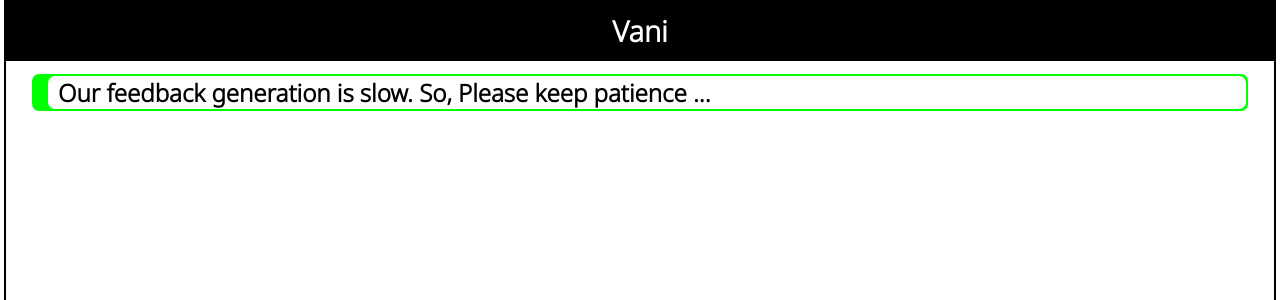
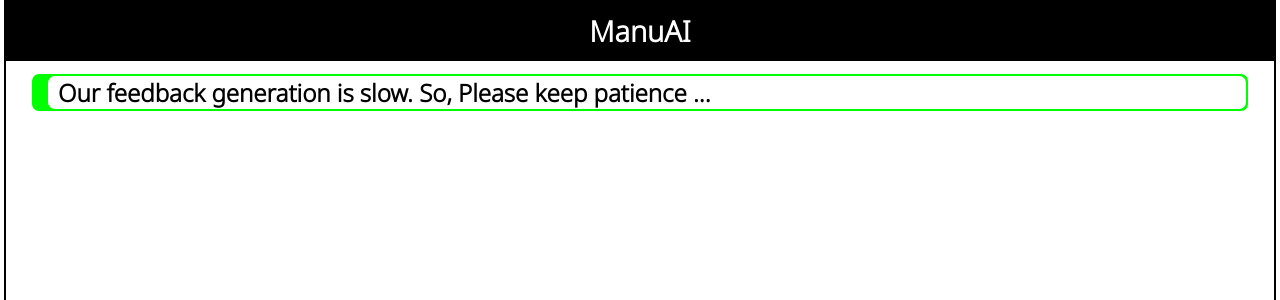
Before and after one commit to niteshinfocus/vani, a Flask app: page / in a window 1280 px wide. Shown: the top 300 px of the page. Run offline with Flask 2, Linux system fonts and the light colour scheme.

Commit message:
Update index.html

```diff
--- a/templates/index.html
+++ b/templates/index.html
@@ -4,7 +4,7 @@
 <head>
   <meta charset="utf-8">
   <meta name="viewport" content="width=device-width, initial-scale=1">
-  <title>Vani - Improve Your English</title>
+  <title>ManuAI - Improve Your English</title>
   <link rel="preconnect" href="https://fonts.googleapis.com">
 <link rel="preconnect" href="https://fonts.gstatic.com" crossorigin>
 <link href="https://fonts.googleapis.com/css2?family=Noto+Sans:ital,wght@0,300;1,400&display=swap" rel="stylesheet">
@@ -125,7 +125,7 @@
 
 <body>
   <nav>
-    <span>Vani</span>
+    <span>ManuAI</span>
   </nav>
 
   <div class="box">
```
